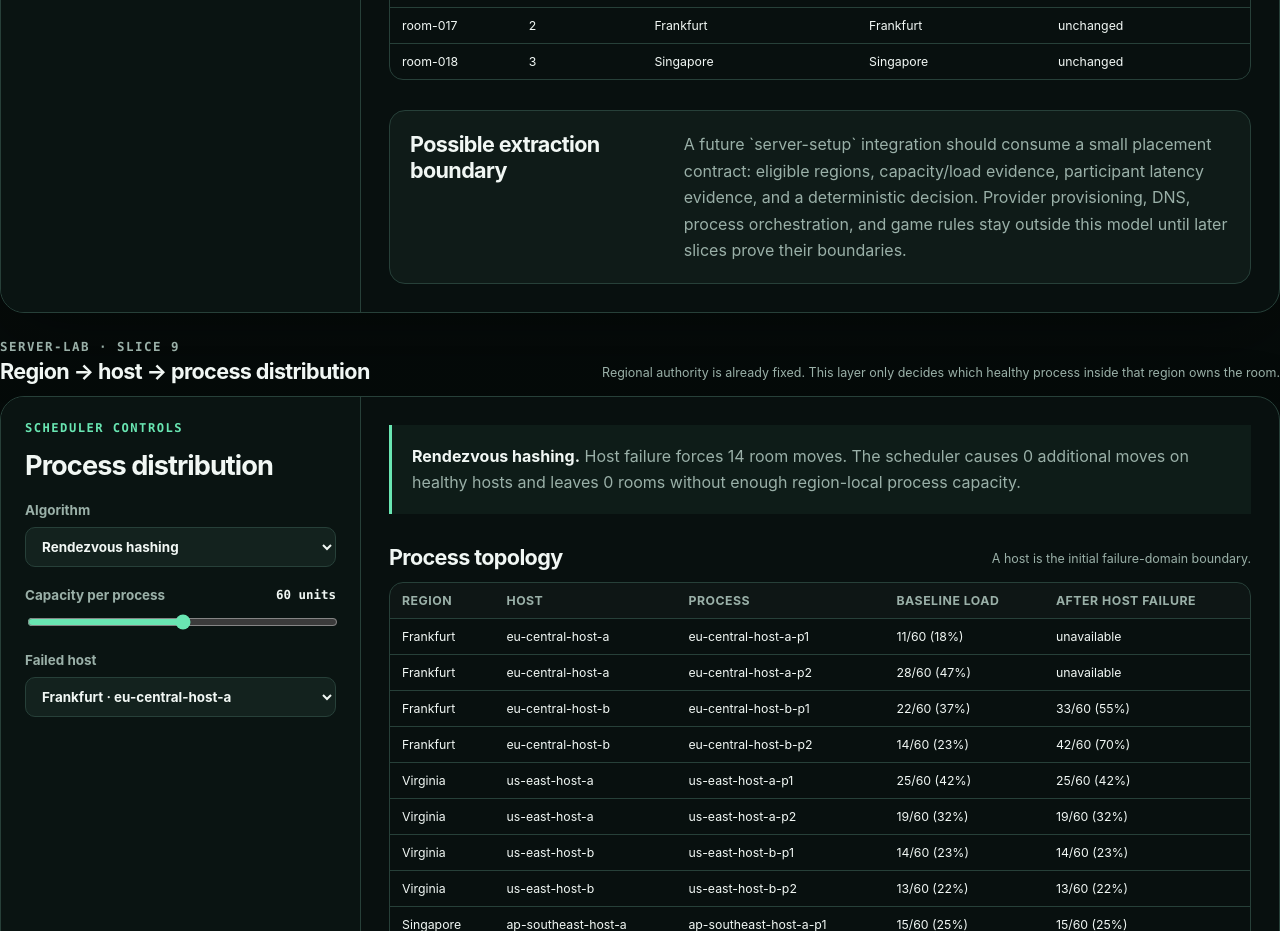
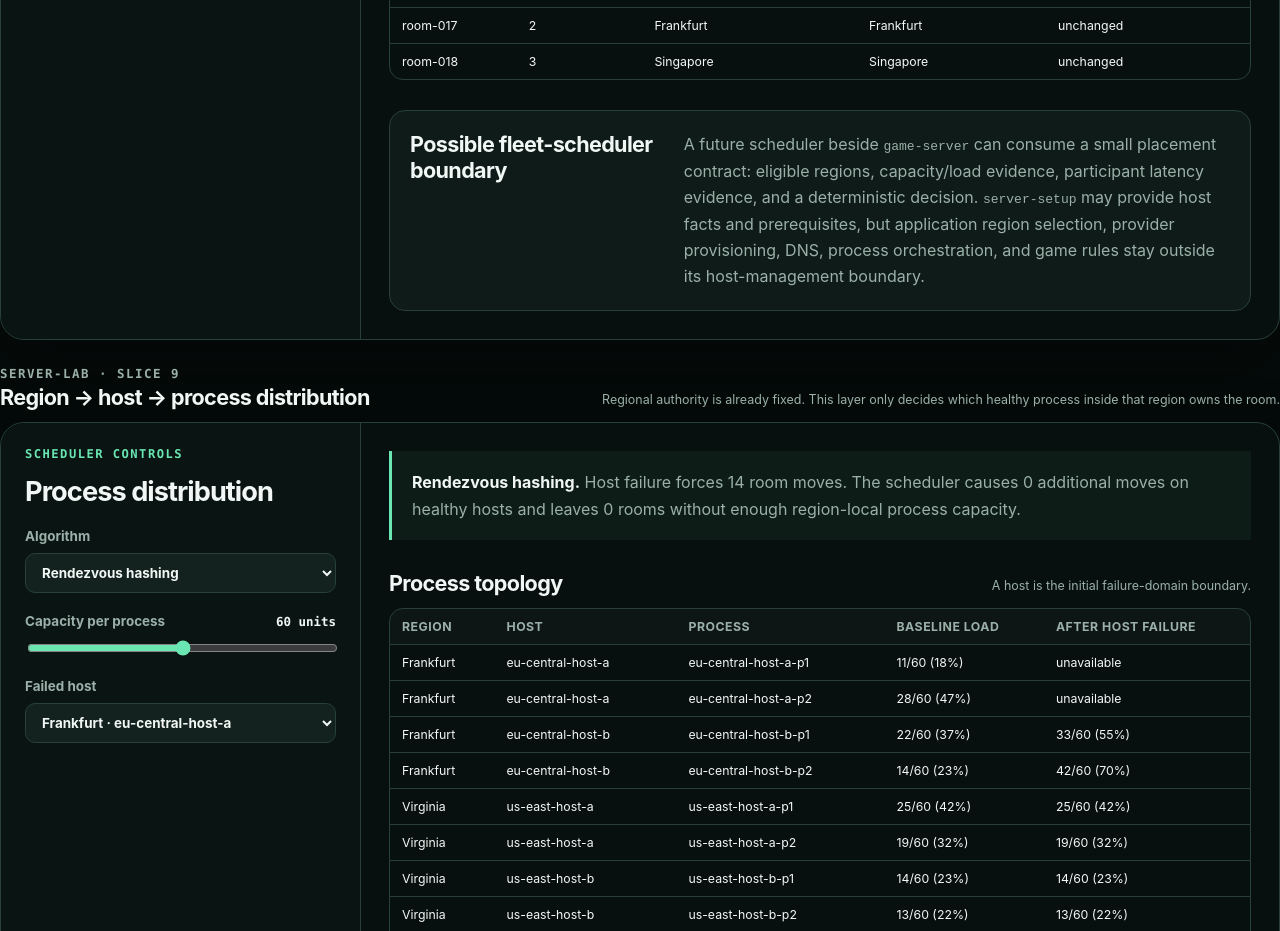
Before and after one commit to moritzbrantner/server-lab, a Next.js app in the folder web/: page /global in a window 1280 px wide. Shown: the part 8180-9111 px from the top of the page. Built offline with nearby package versions, Linux system fonts and the light colour scheme.

Commit message:
docs: point fleet placement UI to scheduler owner

```diff
--- a/web/components/fleet-placement-lab.tsx
+++ b/web/components/fleet-placement-lab.tsx
@@ -275,12 +275,13 @@ export function FleetPlacementLab() {
           </div>
 
           <div className="global-explanation">
-            <h3>Possible extraction boundary</h3>
+            <h3>Possible fleet-scheduler boundary</h3>
             <p>
-              A future `server-setup` integration should consume a small placement contract:
+              A future scheduler beside <code>game-server</code> can consume a small placement contract:
               eligible regions, capacity/load evidence, participant latency evidence, and a
-              deterministic decision. Provider provisioning, DNS, process orchestration, and
-              game rules stay outside this model until later slices prove their boundaries.
+              deterministic decision. <code>server-setup</code> may provide host facts and prerequisites,
+              but application region selection, provider provisioning, DNS, process orchestration, and
+              game rules stay outside its host-management boundary.
             </p>
           </div>
         </div>
```
